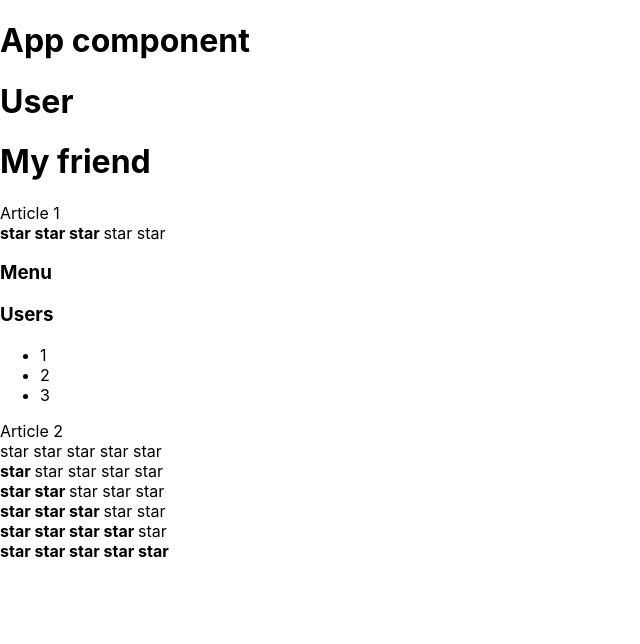
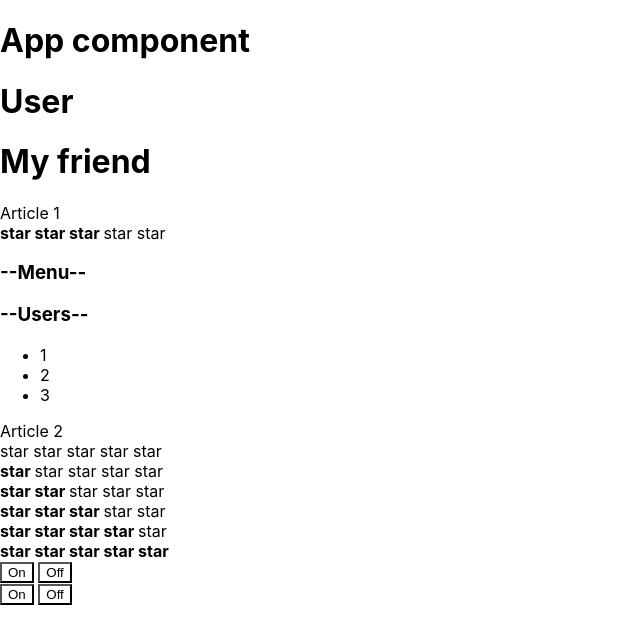
Before and after one commit to Kattekly/React-Podrobno, a React (Create React App) app: page / in a window 1280 px wide. Shown: the top 644 px of the page, without its empty margins (0-640 px from the left). Built offline with nearby package versions, Linux system fonts and the light colour scheme.

Commit message:
Commit 1

```diff
--- a/src/App.tsx
+++ b/src/App.tsx
@@ -2,6 +2,7 @@ import React from 'react';
 import './App.css';
 import {Accordion} from "./components/Accordion/Accordion";
 import {Raiting} from "./components/Raiting/Raiting";
+import OnOff from "./components/OnOff/OnOff";
 
 
 function App() {
@@ -13,8 +14,8 @@ function App() {
             <PageTitle title={"My friend"} />
             Article 1
             <Raiting value={3} />
-            <Accordion titleValue={"Menu"} collapsed={true} />
-            <Accordion titleValue={"Users"} collapsed={false} />
+            <Accordion titleValue={"--Menu--"} collapsed={true} />
+            <Accordion titleValue={"--Users--"} collapsed={false} />
             Article 2
             <Raiting value={0} />
             <Raiting value={1} />
@@ -22,6 +23,12 @@ function App() {
             <Raiting value={3} />
             <Raiting value={4} />
             <Raiting value={5} />
+            <div>
+                <OnOff call={true}/>
+            </div>
+            <div>
+                <OnOff call={false}/>
+            </div>
         </div>
     );
 }
--- a/src/components/Accordion/Accordion.tsx
+++ b/src/components/Accordion/Accordion.tsx
@@ -2,32 +2,22 @@ import React from "react";
 
 type AccordionPropsType = {
     titleValue: string
-    collapsed: boolean
+    collapsed?: boolean
 }
 
 export function Accordion(props: AccordionPropsType) {
     console.log("Accordion rendered")
-    if (props.collapsed === false) {
         return <div>
-            <AccordionTitle title={props.titleValue} />
-            <AccordionBody />
-
+            <AccordionTitle title={props.titleValue}/>
+            {!props.collapsed && <AccordionBody/>}
         </div>
     }
-   else {
-       return <div>
-           <AccordionTitle title={props.titleValue} />
 
-       </div>
-    }
-
+type AccordionTitlePropsType = {
+    title: string
 }
 
-type AccordionTitlePropsType = {
-    title : string
-}
-
-function AccordionTitle (props: AccordionTitlePropsType) {
+function AccordionTitle(props: AccordionTitlePropsType) {
     console.log("AccordionTitle rendered")
     return <h3>{props.title}</h3>
 
--- /dev/null
+++ b/src/components/OnOff/OnOFF.module.css
@@ -0,0 +1,12 @@
+button {
+    background: white;
+    color: black;
+}
+
+.on button:focus {
+    background: green;
+}
+
+.off button:focus {
+    background: red;
+}
--- /dev/null
+++ b/src/components/OnOff/OnOff.tsx
@@ -0,0 +1,19 @@
+import React from 'react';
+import s from "./OnOFF.module.css"
+
+type  OnOffType = {
+    call: boolean
+}
+
+const OnOff = (props: OnOffType) => {
+    return (
+        <div className={s.item}>
+            <span className={s.on}> <button>On</button> </span>
+            {props.call}
+            <span className={s.off}> <button className={s.active}>Off</button> </span>
+            {!props.call}
+        </div>
+    );
+};
+
+export default OnOff;
--- a/src/components/Raiting/Raiting.tsx
+++ b/src/components/Raiting/Raiting.tsx
@@ -6,66 +6,16 @@ type RatingPropsType = {
 
 export function Raiting(props: RatingPropsType) {
     console.log("Rating rendered")
-    if (props.value === 1) {
-        return (
-            <div>
-                <Star selected={true}/>
-                <Star selected={false}/>
-                <Star selected={false}/>
-                <Star selected={false}/>
-                <Star selected={false}/>
-            </div>)
-    }
-    if (props.value === 2) {
-        return (
-            <div>
-                <Star selected={true}/>
-                <Star selected={true}/>
-                <Star selected={false}/>
-                <Star selected={false}/>
-                <Star selected={false}/>
-            </div>)
-    }
-    if (props.value === 3) {
-        return (
-            <div>
-                <Star selected={true}/>
-                <Star selected={true}/>
-                <Star selected={true}/>
-                <Star selected={false}/>
-                <Star selected={false}/>
-            </div>)
-    }
-    if (props.value === 4) {
-        return (
-            <div>
-                <Star selected={true}/>
-                <Star selected={true}/>
-                <Star selected={true}/>
-                <Star selected={true}/>
-                <Star selected={false}/>
-            </div>)
-    }
-    if (props.value === 5) {
-        return (
-            <div>
-                <Star selected={true}/>
-                <Star selected={true}/>
-                <Star selected={true}/>
-                <Star selected={true}/>
-                <Star selected={true}/>
-            </div>)
-    }
 
     return (
         <div>
-            <Star selected={false}/>
-            <Star selected={false}/>
-            <Star selected={false}/>
-            <Star selected={false}/>
-            <Star selected={false}/>
-        </div>)
-
+            <Star selected={props.value > 0}/>
+            <Star selected={props.value > 1}/>
+            <Star selected={props.value > 2}/>
+            <Star selected={props.value > 3}/>
+            <Star selected={props.value > 4}/>
+        </div>
+    )
 }
 
 type StarPropsType = {
```
